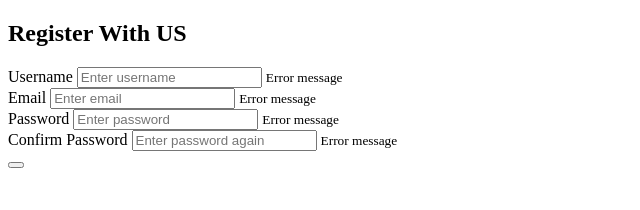
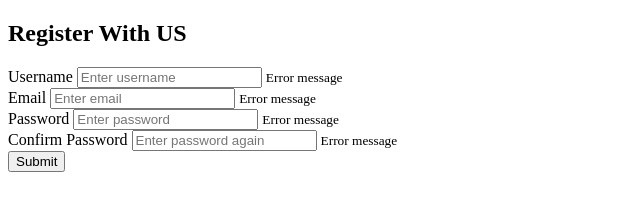
Before and after one commit to Object-ions/form-validator, a plain HTML site: page index.html in a window 1280 px wide. Shown: the whole page, without its empty margins (0-640 px from the left). Drawn offline with Linux system fonts and the light colour scheme.

Commit message:
adjust syntax error

```diff
--- a/index.html
+++ b/index.html
@@ -32,7 +32,7 @@
                 <small>Error message</small>
             </div>
 
-            <button type="submit"></button>
+            <button type="submit">Submit</button>
         </form>
     </div>
 
```
